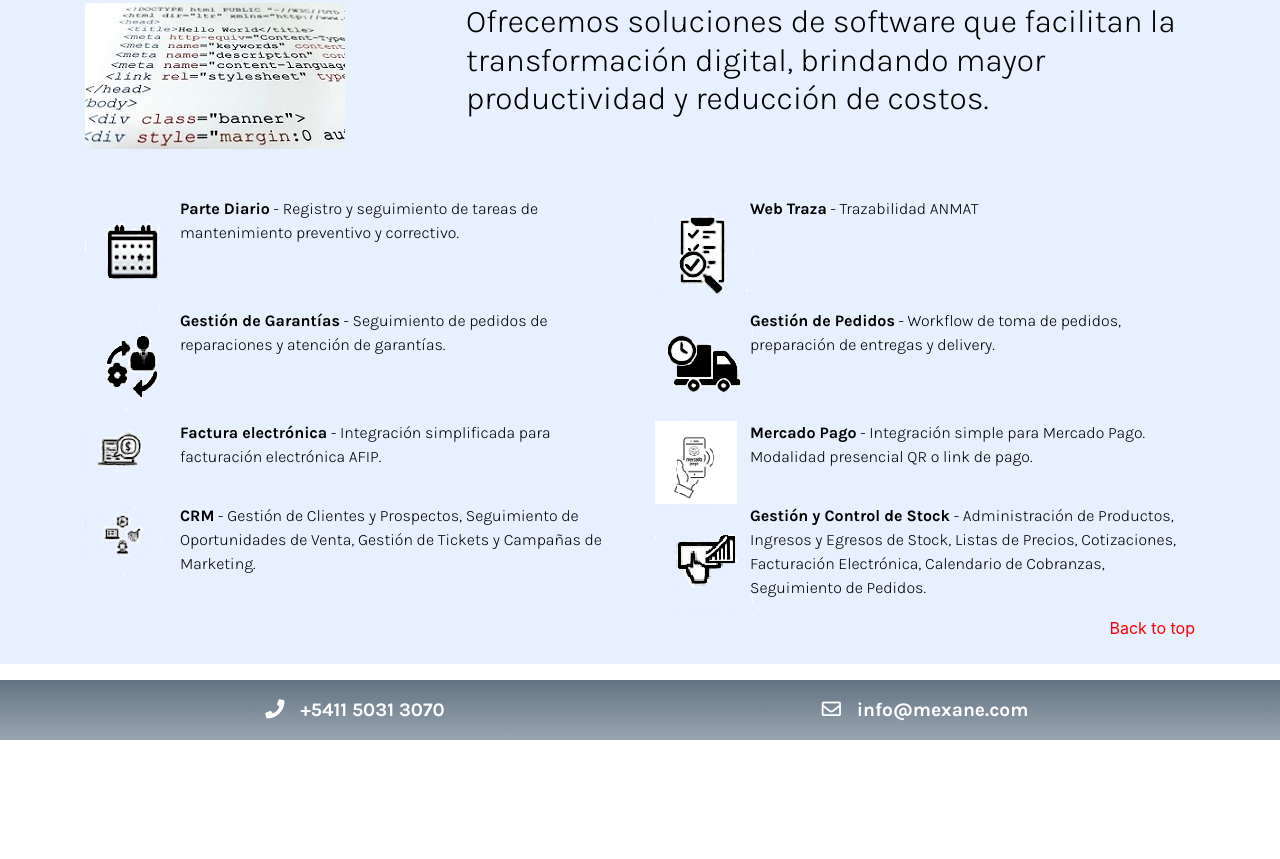
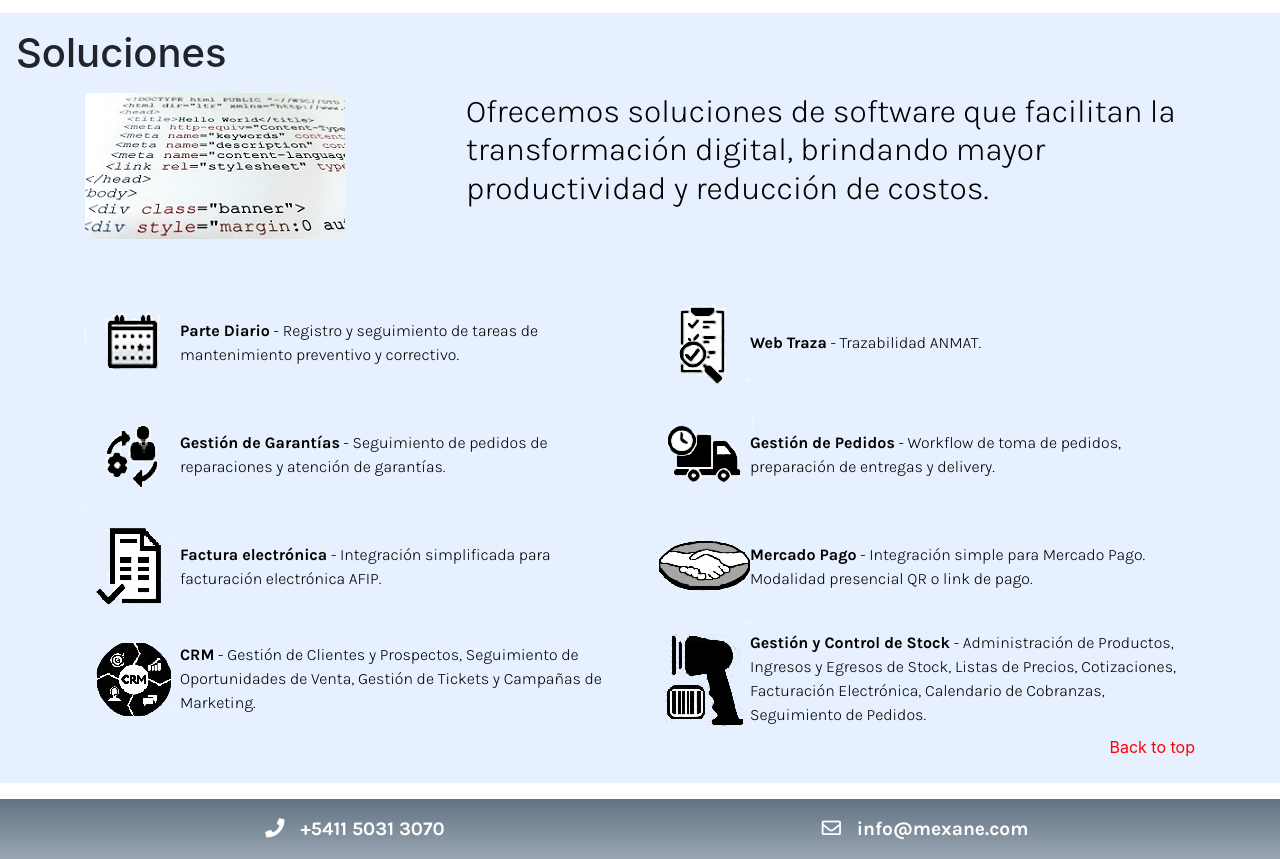
Before and after one commit to marian3010/mexane, a website: page index.html in a window 1280 px wide. Shown: the part 1483-2342 px from the top of the page. Before the commit the page ends 2223 px from the top, so only its background shows below. Drawn offline with nearby package versions, Linux system fonts and the light colour scheme.

Commit message:
mejora en imagenes y grillas

```diff
--- a/SCSS/mexane.scss
+++ b/SCSS/mexane.scss
@@ -78,17 +78,19 @@ footer {
 div#ZoomIn {
 	transition: all 1s;
 	img:hover{
-	transform: scale(0.6);
+	transform: scale(0.7);
 	}
 }
 
 div#ZoomOut {
 	transition: all 1s;
 	img:hover{
-	transform: scale(1.3);
+	transform: scale(1.1);
 	}
 }
-
+.separo-cols {
+	column-gap:1px;
+}
 .botones-contacto {
 	border-color: red;
 	/*border-color: #ff4d4d;*/
--- a/index.html
+++ b/index.html
@@ -61,7 +61,10 @@
 				</section>
 			</section>
 			<section class="carousel-section">
-				<div class="container">
+				<div class="pt-3 pl-3 pb-3">
+					<h3>Algunas de las marcas con las que trabajamos:</h3>
+				</div>
+				<div class="container pb-3">
 					<div id="calesita" class="carousel slide" data-ride="carousel" data-interval="3000">
 	  					<div class="carousel-inner">
 	    					<div class="carousel-item active">
@@ -142,39 +145,39 @@
 					</div>
 				</section>
 				<section class="container pt-3 pb-3 mb-3">
-					<div class="row" id="ZoomOut">
+					<div class="row separo-col" id="ZoomOut">
 						<div class="col-lg-1 col-md-2 col-sm-2">
 							<img src="Imagenes/parteDiario2.png" alt="logo Parte Diario">
 						</div>
-						<div class="col-lg-5 col-md-10 col-sm-12"><strong>Parte Diario</strong> - Registro y seguimiento de tareas de mantenimiento preventivo y correctivo.</div>
+						<div class="col-lg-5 col-md-10 col-sm-12 align-self-center"><strong>Parte Diario</strong> - Registro y seguimiento de tareas de mantenimiento preventivo y correctivo.</div>
 						<div class="col-lg-1 col-md-2 col-sm-2">
 							<img src="Imagenes/webTraza2.png" alt="logo Web Traza">
 						</div>
-						<div class="col-lg-5 col-md-10 col-sm-12"><strong>Web Traza</strong> - Trazabilidad ANMAT</div>
+						<div class="col-lg-5 col-md-10 col-sm-12 align-self-center"><strong>Web Traza</strong> - Trazabilidad ANMAT.</div>
 						<div class="col-lg-1 col-md-2 col-sm-2">
 							<img src="Imagenes/garantias2.png" alt="logo Garantías">
 						</div>
-						<div class="col-lg-5 col-md-10 col-sm-12"><strong>Gestión de Garantías</strong> - Seguimiento de pedidos de reparaciones y atención de garantías.</div>
+						<div class="col-lg-5 col-md-10 col-sm-12 align-self-center"><strong>Gestión de Garantías</strong> - Seguimiento de pedidos de reparaciones y atención de garantías.</div>
 						<div class="col-lg-1 col-md-2 col-sm-2">
 							<img src="Imagenes/pedidos2.png" alt="logo Pedidos">
 						</div>
-						<div class="col-lg-5 col-md-10 col-sm-12"><strong>Gestión de Pedidos</strong> - Workflow de toma de pedidos, preparación de entregas y delivery.</div>
+						<div class="col-lg-5 col-md-10 col-sm-12 align-self-center"><strong>Gestión de Pedidos</strong> - Workflow de toma de pedidos, preparación de entregas y delivery.</div>
 						<div class="col-lg-1 col-md-2 col-sm-2">
-							<img src="Imagenes/FE.png" alt="logo Factura electrónica">
+							<img src="Imagenes/factElect2.png" alt="logo Factura electrónica">
 						</div>
-						<div class="col-lg-5 col-md-10 col-sm-12"><strong>Factura electrónica</strong> - Integración simplificada para facturación electrónica AFIP.</div>
+						<div class="col-lg-5 col-md-10 col-sm-12 align-self-center"><strong>Factura electrónica</strong> - Integración simplificada para facturación electrónica AFIP.</div>
 						<div class="col-lg-1 col-md-2 col-sm-2">
-							<img src="Imagenes/MePa.png" alt="logo Mercado Pago">
+							<img src="Imagenes/mercadoPago.jpg" alt="logo Mercado Pago">
 						</div>
-						<div class="col-lg-5 col-md-10 col-sm-12"><strong>Mercado Pago</strong> - Integración simple para Mercado Pago. Modalidad presencial QR o link de pago.</div>
+						<div class="col-lg-5 col-md-10 col-sm-12 align-self-center"><strong>Mercado Pago</strong> - Integración simple para Mercado Pago. Modalidad presencial QR o link de pago.</div>
 						<div class="col-lg-1 col-md-2 col-sm-2">
-							<img src="Imagenes/CRM.png" alt="logo CRM">
+							<img src="Imagenes/CRM2.png" alt="logo CRM">
 						</div>
-						<div class="col-lg-5 col-md-10 col-sm-12"><strong>CRM</strong> - Gestión de Clientes y Prospectos, Seguimiento de Oportunidades de Venta, Gestión de Tickets y Campañas de Marketing.</div>
+						<div class="col-lg-5 col-md-10 col-sm-12 align-self-center"><strong>CRM</strong> - Gestión de Clientes y Prospectos, Seguimiento de Oportunidades de Venta, Gestión de Tickets y Campañas de Marketing.</div>
 						<div class="col-lg-1 col-md-2 col-sm-2">
-							<img src="Imagenes/stock2.png" alt="logo Control de Stock">
+							<img src="Imagenes/Stock.png" alt="logo Control de Stock">
 						</div>
-						<div class="col-lg-5 col-md-10 col-sm-12"><strong>Gestión y Control de Stock</strong> - Administración de Productos, Ingresos y Egresos de Stock, Listas de Precios, Cotizaciones, Facturación Electrónica, Calendario de Cobranzas, Seguimiento de Pedidos.</div>
+						<div class="col-lg-5 col-md-10 col-sm-12 align-self-center"><strong>Gestión y Control de Stock</strong> - Administración de Productos, Ingresos y Egresos de Stock, Listas de Precios, Cotizaciones, Facturación Electrónica, Calendario de Cobranzas, Seguimiento de Pedidos.</div>
 					</div>
 					<p class="float-right back-top"><a class="back-top" href="#">Back to top</a></p>
 				</section>
```
Also changed, not shown: servicios.html (+6 -6 lines), Imagenes/CRM2.png (added), Imagenes/Stock.png (added), Imagenes/factElect2.png (added), Imagenes/facturacionElectronica.jpg (added), Imagenes/mercadoPago.jpg (added), css/styles.css.
